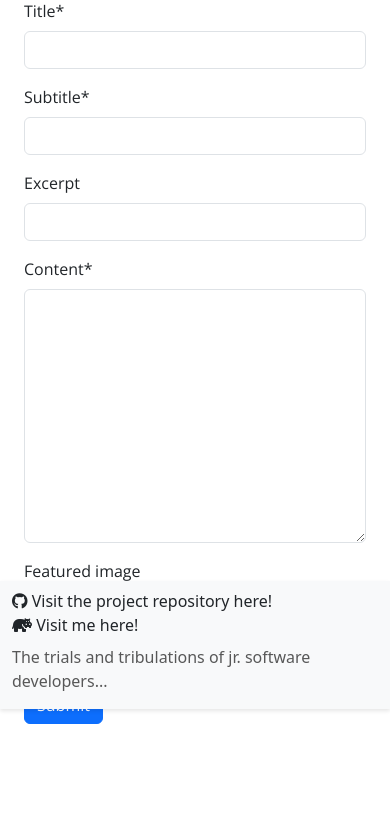
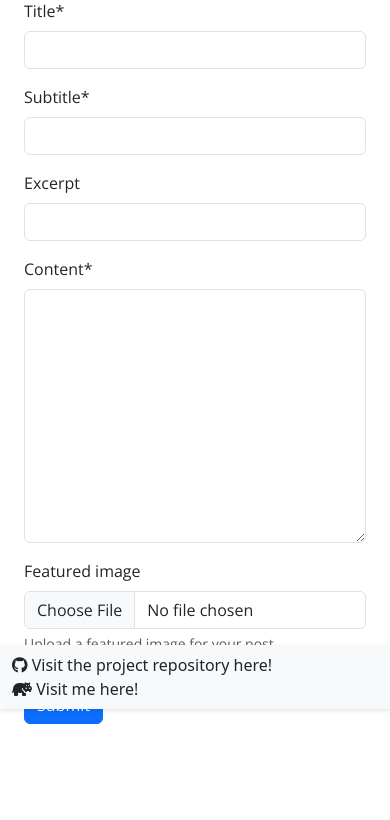
Before and after one commit to Sjwilhelms/BootChamp, a Django app: page /create-post/ in a window 390 px wide. Shown: the part 135-955 px from the top of the page. Run offline with Django 4.2, Linux system fonts and the light colour scheme; some libraries are stand-ins or nearby versions.

Commit message:
add footer screen break

```diff
--- a/templates/index.html
+++ b/templates/index.html
@@ -145,7 +145,7 @@
                             here!</a>
                     </div>
                 </div>
-                <span class="navbar-text">
+                <span class="navbar-text d-none d-md-block">
                     The trials and tribulations of jr. software developers...
                 </span>
             </div>
```
